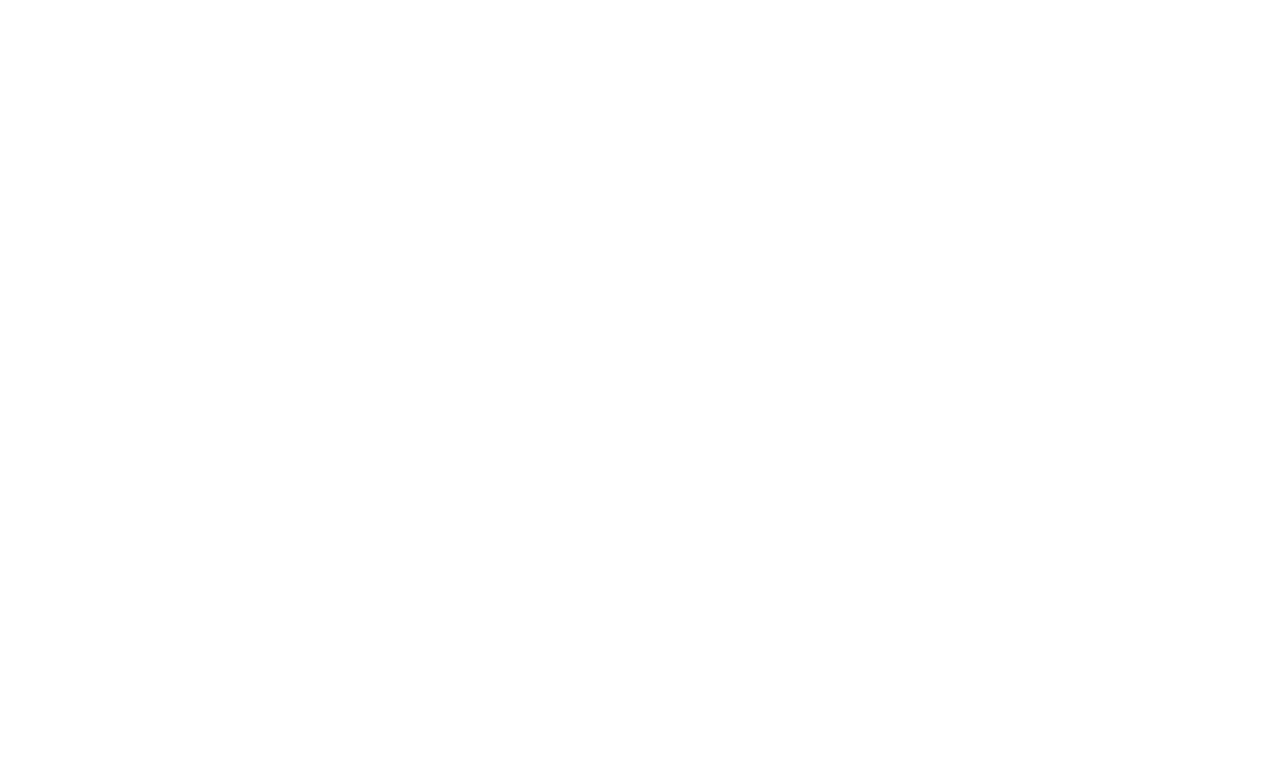
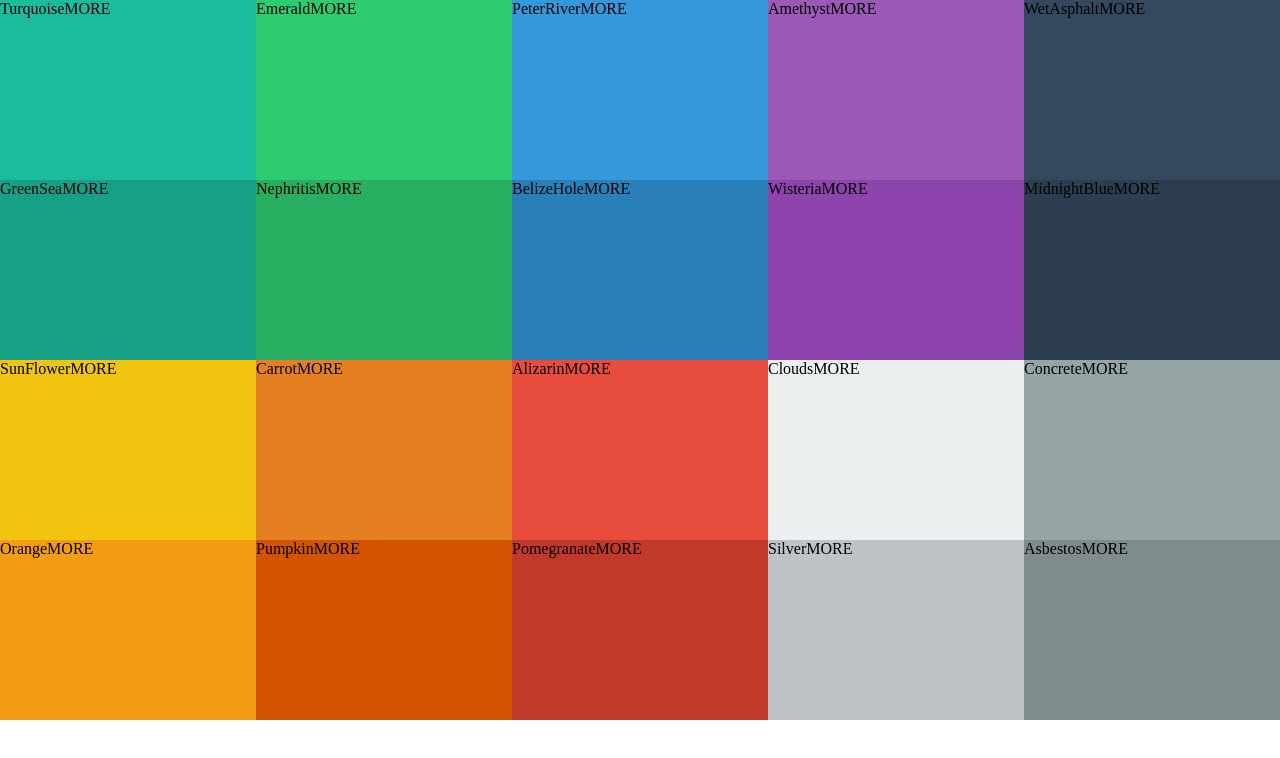
Before and after one commit to Fernando-Andres-Ramos/Colors-Palettes, a React (Vite) app: page / in a window 1280 px wide. Shown: the top 758 px of the page. Built offline with nearby package versions, Linux system fonts and the light colour scheme.

Commit message:
Add ColorBox

```diff
--- a/src/App.jsx
+++ b/src/App.jsx
@@ -1,12 +1,12 @@
 import './App.css'
-import Palette from './components/Palette.jsx'
+import Palette from './components/Palette/Palette.jsx'
 import seedColors from "./utilities/seedColors.js"
 
 function App() {
 
   return (
     <main>
-      <Palette {...seedColors[5]}/>
+      <Palette {...seedColors[1]}/>
     </main>
   )
 }
--- /dev/null
+++ b/src/components/ColorBox/ColorBox.jsx
@@ -0,0 +1,15 @@
+import React, { Component } from 'react'
+import styles from './ColorBox.module.css'
+
+
+export default class ColorBox extends Component{
+
+  render(){
+    return(
+      <div style={{background:this.props.background}} className={styles.colorBox}>
+        <span>{this.props.name}</span>
+        <span>MORE</span>
+      </div>
+    )
+  }
+}
--- /dev/null
+++ b/src/components/ColorBox/ColorBox.module.css
@@ -0,0 +1,8 @@
+.colorBox{
+  width:20%;
+  height: 25%;
+  margin: 0 auto;
+  display: inline-block;
+  position: relative;
+  cursor:pointer
+}
--- a/src/components/Palette.jsx
+++ /dev/null
@@ -1,15 +0,0 @@
-import React, { Component } from 'react'
-
-
-export default class Palette extends Component{
-
-  render(){
-    return(
-      <div className="palette">
-        {/* Navbar here */}
-        <div className='palette-colors'>{/* bonch of color boxes */}</div>
-        {/* footer eventually */}
-      </div>
-    )
-  }
-}
--- /dev/null
+++ b/src/components/Palette/Palette.jsx
@@ -0,0 +1,20 @@
+import React, { Component } from 'react'
+import ColorBox from "../ColorBox/ColorBox.jsx"
+import styles from './Palette.module.css'
+
+
+export default class Palette extends Component{
+
+  render(){
+    const colorBoxes = this.props.colors.map(color=>(
+      <ColorBox background={color.color} name={color.name}/>
+    ))
+    return(
+      <div className={styles.palette}>
+        {/* Navbar here */}
+        <div className={styles.palette_colors}>{colorBoxes}</div>
+        {/* footer eventually */}
+      </div>
+    )
+  }
+}
--- /dev/null
+++ b/src/components/Palette/Palette.module.css
@@ -0,0 +1,7 @@
+.palette{
+  height: 100vh;
+}
+
+.palette_colors{
+  height: 90%;
+}
```
